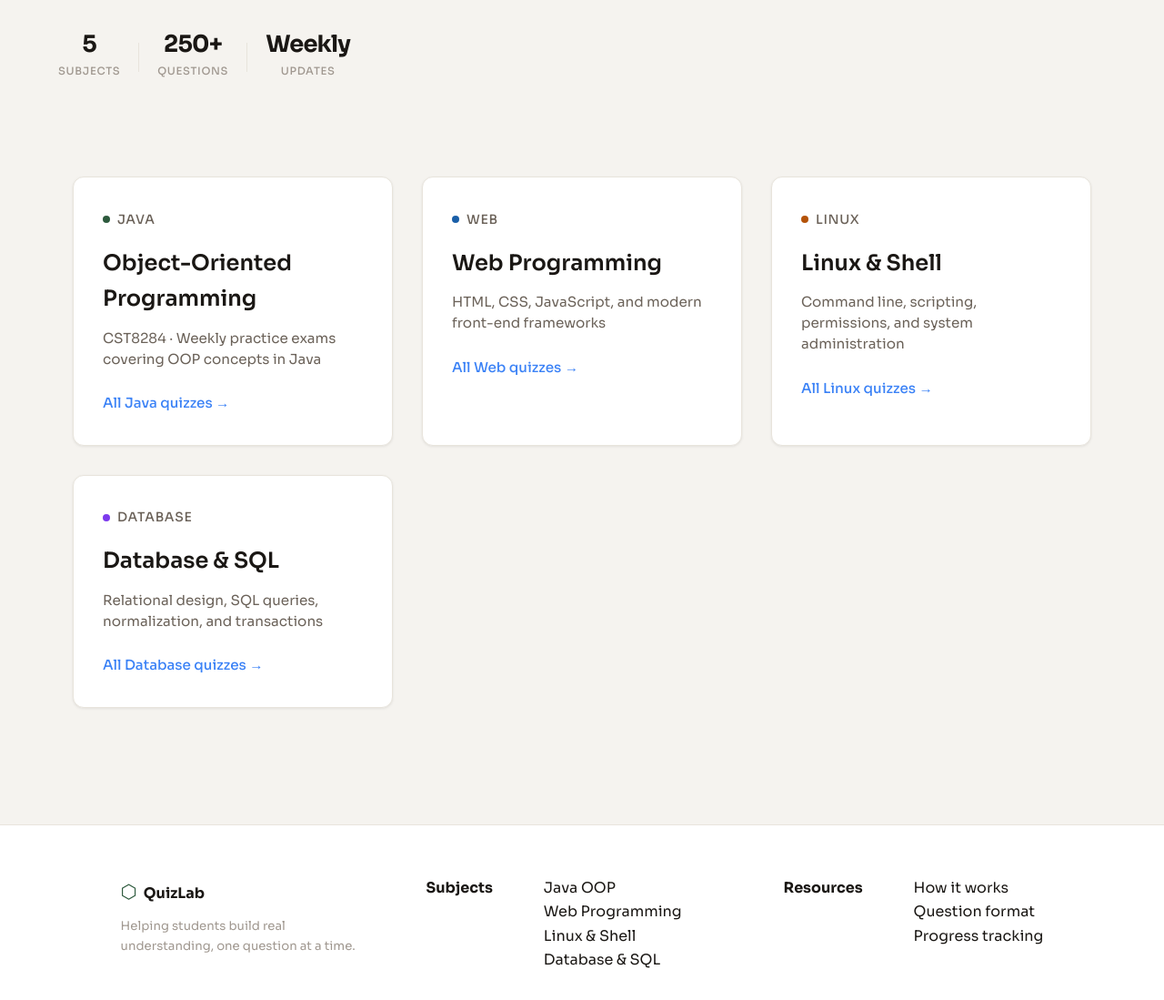
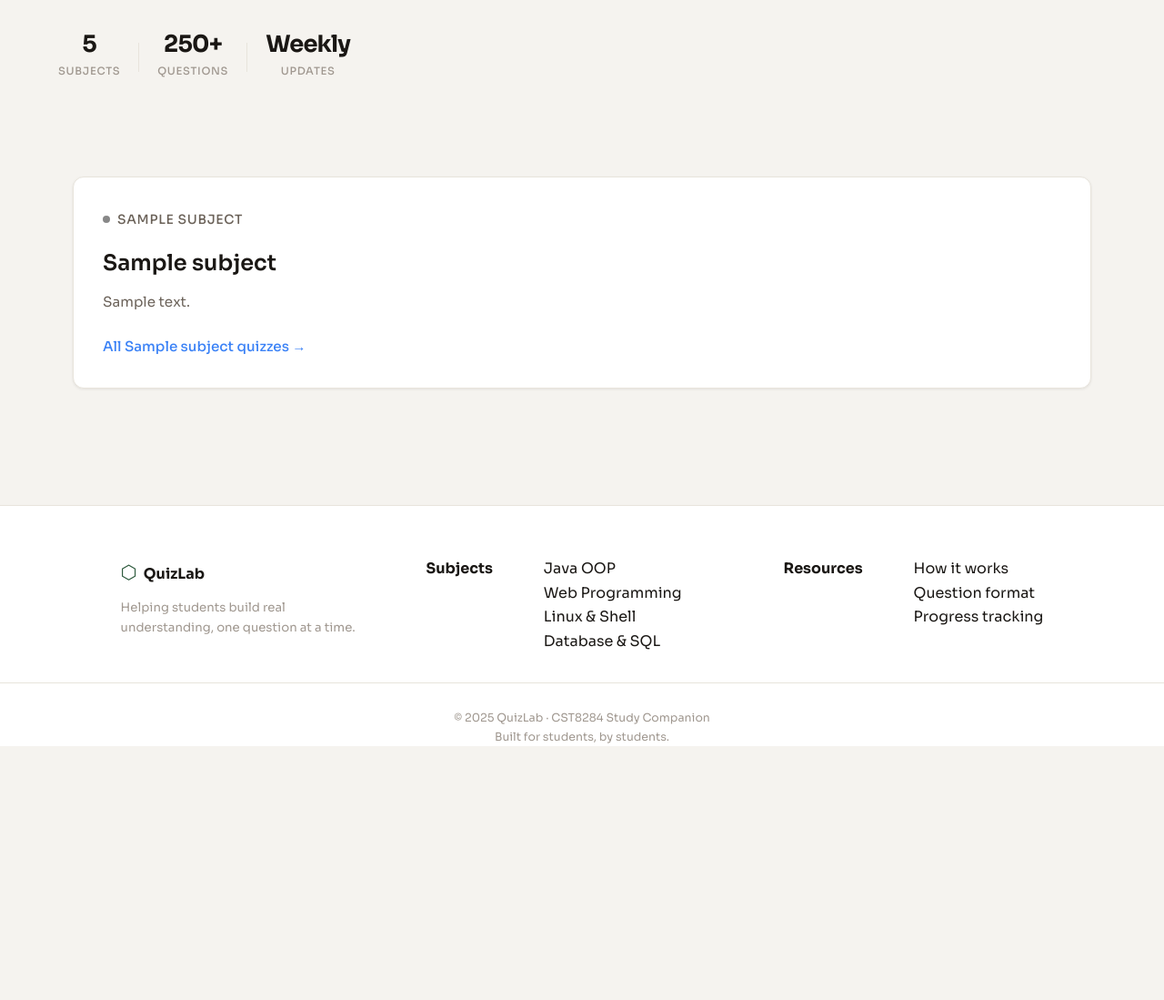
Before and after one commit to chinkitsune/quiz-app, a Node server app: template views/home.pug in a window 1280 px wide. Shown: the part 415-1514 px from the top of the page at 91% size. After the commit the page ends 1235 px from the top, so only its background shows below. Run offline with Node 20, Linux system fonts and the light colour scheme; the template is opened without the code that fills it: most values are stand-ins (such as "Sample title", 1, 10 or a date in 2020).

Commit message:
after dynamic pug

```diff
--- a/app.js
+++ b/app.js
@@ -14,7 +14,7 @@
 app.set('views', './views');
 app.set('view engine', 'pug');
 
-const homeRoutes = require('./routes/home');
+const homeRoutes = require('./routes/homeRouter');
 
 // Mount Routes
 // All requests starting with '/' go to homeRoutes
--- a/views/home.pug
+++ b/views/home.pug
@@ -27,43 +27,17 @@
             .hero-stat
               span.stat-num Weekly
               span.stat-label Updates
-  //- ── Subject Sections ─────────────────────────────────────────────────
 
   //- ── All Subjects Section
   section.subjects-section
     .subjects-container
-      .subject-card(data-subject-id="java" data-subject-name="Java")
-        .subject-card-header
-          span.subject-badge
-            span.badge-dot(style='background:#2d5a3d')
-            | Java
-        h2.subject-card-title Object-Oriented Programming
-        p.subject-card-desc CST8284 · Weekly practice exams covering OOP concepts in Java
-        span.subject-card-cta All Java quizzes →
-
-      .subject-card(data-subject-id="web" data-subject-name="Web")
-        .subject-card-header
-          span.subject-badge
-            span.badge-dot(style='background:#1a5fa8')
-            | Web
-        h2.subject-card-title Web Programming
-        p.subject-card-desc HTML, CSS, JavaScript, and modern front-end frameworks
-        span.subject-card-cta All Web quizzes →
-
-      .subject-card(data-subject-id="linux" data-subject-name="Linux")
-        .subject-card-header
-          span.subject-badge
-            span.badge-dot(style='background:#b45309')
-            | Linux
-        h2.subject-card-title Linux & Shell
-        p.subject-card-desc Command line, scripting, permissions, and system administration
-        span.subject-card-cta All Linux quizzes →
-
-      .subject-card(data-subject-id="database" data-subject-name="Database")
-        .subject-card-header
-          span.subject-badge
-            span.badge-dot(style='background:#7c3aed')
-            | Database
-        h2.subject-card-title Database & SQL
-        p.subject-card-desc Relational design, SQL queries, normalization, and transactions
-        span.subject-card-cta All Database quizzes →
+      //- Loop through subjects array
+      each subject in subjects
+        .subject-card(data-subject-id=subject.id data-subject-name=subject.name)
+          .subject-card-header
+            span.subject-badge
+              span.badge-dot(style=`background:${subject.color}`)
+              | #{subject.name}
+          h2.subject-card-title #{subject.title}
+          p.subject-card-desc #{subject.description}
+          span.subject-card-cta All #{subject.name} quizzes →
```
Also changed, not shown: routes/home.js (deleted, +0 -8 lines), routes/homeRouter.js (added, +41 -0 lines), routes/quiz.js (deleted), routes/quizRouter.js (added), routes/user.js (deleted), routes/userRouter.js (added).
